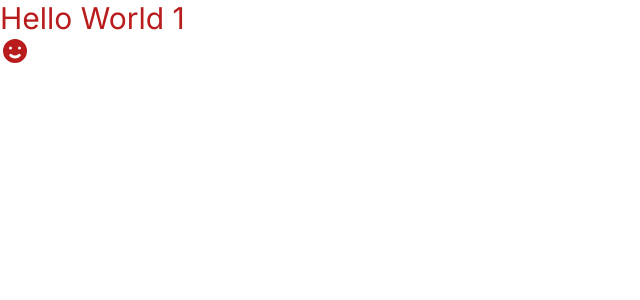
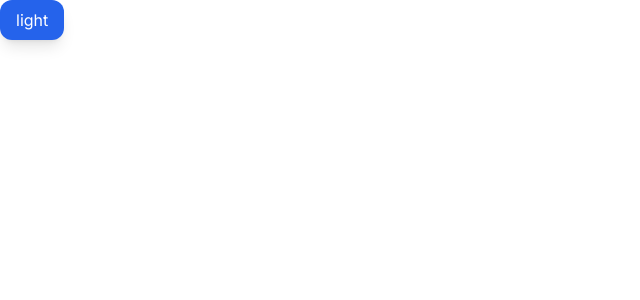
Before and after one commit to sdy2000/dev-log, a React (Create React App) app: page / in a window 1280 px wide. Shown: the top 300 px of the page, without its empty margins (0-640 px from the left). Built offline with nearby package versions, Linux system fonts and the light colour scheme.

Commit message:
Add dark mode to Project

```diff
--- a/src/App.js
+++ b/src/App.js
@@ -1,11 +1,16 @@
-import { HiEmojiHappy } from "react-icons/hi";
+import { useContext } from "react";
+import { ThemeContext } from "./store/theme/themeContext";
 
 function App() {
+  const { theme, setTheme } = useContext(ThemeContext);
   return (
-    <div className="text-3xl text-red-700">
-      Hello World 1
-      <HiEmojiHappy />
-    </div>
+    <>
+      <button
+      className="bg-blue-600 dark:bg-slate-700 text-white rounded-xl shadow-lg px-4 p-2"
+        onClick={() => setTheme(theme === 'dark' ? 'light' : 'dark')}>
+        {theme}
+      </button>
+    </>
   );
 }
 
--- a/src/index.js
+++ b/src/index.js
@@ -3,10 +3,11 @@ import ReactDOM from 'react-dom/client';
 import App from './App';
 import './assets/global.css'
 import './assets/style/styles.css'
+import { ThemeProvoder } from './store/theme/themeContext';
 
 const root = ReactDOM.createRoot(document.getElementById('root'));
 root.render(
-  <React.StrictMode>
-    <App />
-  </React.StrictMode>
+    <ThemeProvoder>
+      <App />
+    </ThemeProvoder>
 );
--- /dev/null
+++ b/src/store/theme/themeContext.js
@@ -0,0 +1,42 @@
+import { createContext, useEffect, useState } from "react";
+
+const getInitialTheme = () => {
+    if (typeof window !== "undefined" && window.localStorage) {
+        const storedPrefs = window.localStorage.getItem("current-theme");
+        if (typeof storedPrefs === "string") {
+            return storedPrefs;
+        }
+        if (window.matchMedia('(prefers-color-scheme: dark)').matches) {
+            return "light";
+        }
+    }
+    return "light";
+}
+
+export const ThemeProvoder = ({ initialTheme, children }) => {
+    const [theme, setTheme] = useState(getInitialTheme);
+
+    const checkTheme = (existing) => {
+        const root = window.document.documentElement;
+        const isDark = existing === 'dark';
+
+        root.classList.remove(isDark ? 'light' : 'dark');
+        root.classList.add(existing);
+    }
+
+    if (theme) {
+        checkTheme(theme)
+    }
+
+    useEffect(() => {
+        checkTheme(theme);
+    }, [theme])
+
+    return (
+        <ThemeContext.Provider value={{ theme, setTheme }}>
+            {children}
+        </ThemeContext.Provider>
+    )
+}
+
+export const ThemeContext = createContext();
--- a/tailwind.config.js
+++ b/tailwind.config.js
@@ -1,6 +1,7 @@
 /** @type {import('tailwindcss').Config} */
 module.exports = {
   content: ["./src/**/*.{html,js}"],
+  darkMode: 'class',
   theme: {
     extend: {},
   },
```
